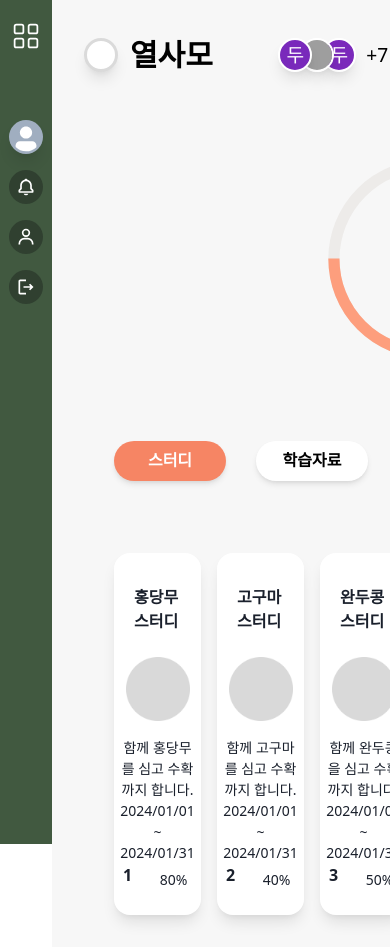
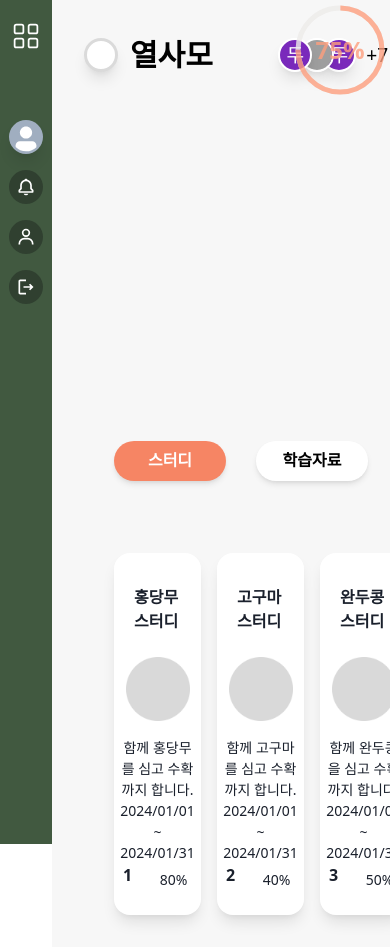
Before and after one commit to BDD-CLUB/01-doo-re-front, a Next.js app: page /team/1 in a window 390 px wide. Shown: the top 947 px of the page. Built offline with nearby package versions, Linux system fonts and the light colour scheme; grey boxes are pictures that could not be loaded.

Commit message:
design: 수강률 반응형 구현 #126

```diff
--- a/src/containers/team/AttendanceRate/index.tsx
+++ b/src/containers/team/AttendanceRate/index.tsx
@@ -1,10 +1,20 @@
-import { CircularProgress, CircularProgressLabel } from '@chakra-ui/react';
+import { CircularProgress, CircularProgressLabel, useBreakpointValue } from '@chakra-ui/react';
 
 import { AttendanceRateProps } from './types';
 
 const AttendanceRate = ({ attendanceRate }: AttendanceRateProps) => {
   return (
-    <CircularProgress color="orange" size="3xs" thickness="5" value={attendanceRate}>
+    <CircularProgress
+      pos="absolute"
+      top={{ base: '0', lg: '50%' }}
+      right={{ base: '0', lg: '8' }}
+      color="orange"
+      opacity="0.8"
+      transform={{ base: 'translateY(0%)', lg: 'translateY(-50%)' }}
+      size={useBreakpointValue({ base: '100px', lg: '250px' })}
+      thickness="5"
+      value={attendanceRate}
+    >
       <CircularProgressLabel color="orange" fontSize="2xl" fontWeight="bold">
         {attendanceRate}%
       </CircularProgressLabel>
```
